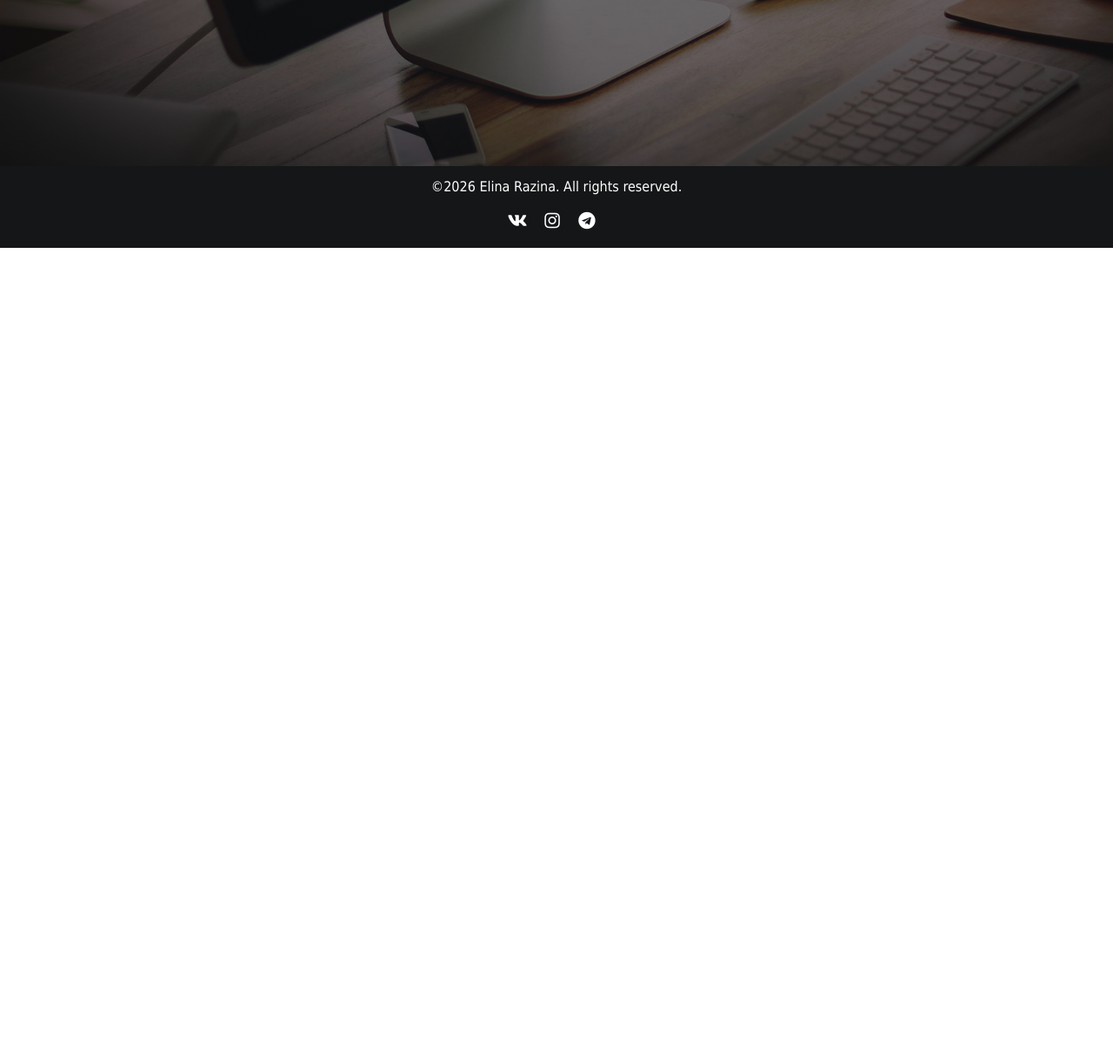
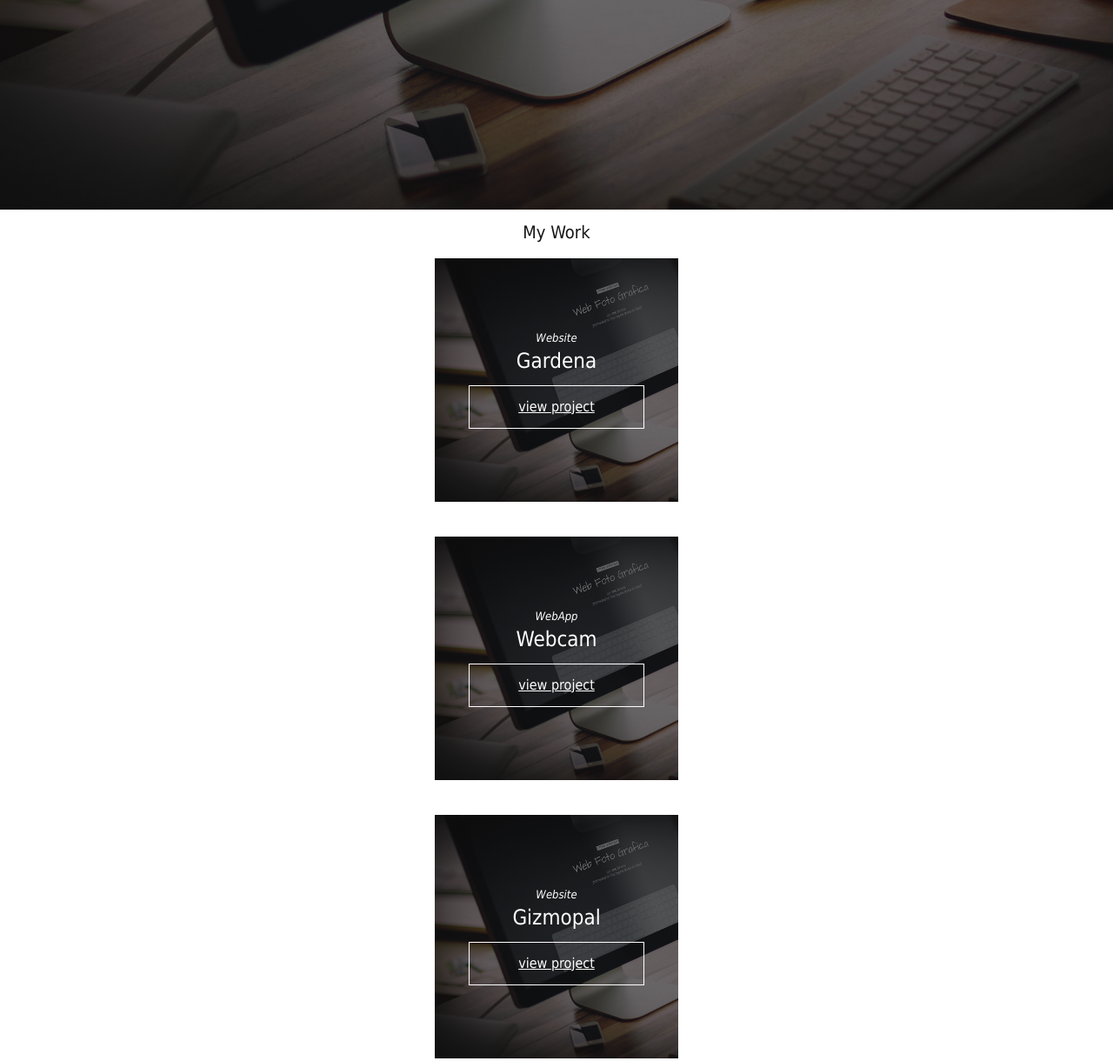
Before and after one commit to ERazina/myPortfolioSite, a website: page src/pug/index.pug in a window 1280 px wide. Shown: the part 559-1779 px from the top of the page at 87% size. Before the commit the page ends 844 px from the top, so only its background shows below. Drawn offline with nearby package versions, Linux system fonts and the light colour scheme; files that its build step writes are made by us from their sources; files whose address does not match are found by name.

Commit message:
portfolio added

```diff
--- a/src/pug/index.pug
+++ b/src/pug/index.pug
@@ -72,14 +72,23 @@ html(lang="en")
             //- a.about-link(href="/contact.html") contact me
 
 
-        //- .portfolaio#portfolio
-        //-     h2 My Work
+        .portfolio#portfolio
+            h2 My Work
+            .wrap-container
+                .portfolio-card
+                    h4.portfolio-what Website
+                    h3.portfolio-name Gardena
+                    a.portfolio-link(href="/gardena.html") view project
+                .portfolio-card
+                    h4.portfolio-what WebApp
+                    h3.portfolio-name Webcam
+                    a.portfolio-link(href="/webcam.html") view project
+                .portfolio-card
+                    h4.portfolio-what Website
+                    h3.portfolio-name Gizmopal
+                    a.portfolio-link(href="/gizmopal.html") view project
         //-     .portfolio-card
-
-        //-     .portfolio-card
-        //-     .portfolio-card
-        //-     .portfolio-card
-        //-     a.about-link(href="") view more projects
+        a.about-link(href="") view more projects
 
         //- .skills#skills
         //-     h2.h2heading My skill levels
--- a/src/scss/style.scss
+++ b/src/scss/style.scss
@@ -30,6 +30,7 @@ $back: rgba(9, 10, 10, 0.6);
     line-height: 30px;
     color: black;
 }
+
 body{
     font-family: 'PT Sans', Tahoma, Verdana, sans-serif;
 }
@@ -252,33 +253,86 @@ body{
     }
 
     .portfolio{
+        margin-top: 16px;
+        margin-bottom: 16px;
         width: 100%;
         display: flex;
-        flex-direction: row;
+        flex-direction: column;
         flex-wrap: wrap;
 
-        &-card{
-            width: 33%;
-            height: 100px;
+        h2{
+            @include h2;
+            color: $c;
+            font-size: 20px;
         }
-        &-card:first-child{
-            background: red;
+
+        .wrap-container{
+            display: flex;
+            flex-direction: column;
+            align-items: center;
+
+
+
+            .portfolio-card{
+                width: 280px;
+                height: 280px;
+                margin: 20px;
+                background-color: rgba(9, 10, 10, 0.6);
+                background-image: linear-gradient(to top, rgba(21, 22, 23, 0.6), rgba(21, 21, 22,0.6)),
+                url('../img/cover.jpg');
+                background-size: cover;
+                display: flex;
+                flex-direction: column;
+                justify-content: center;
+                color: $white;
+                font-size: 16px;
+                align-content: center;
+                align-items: center;
+
+                .portfolio-what{
+                    font-style: italic;
+                    padding-bottom: 8px;
+                    font-size: 13px;
+                }
+
+                .portfolio-name{
+                    font-size: 24px;
+                }
+                .portfolio-link{
+                    display: flex;
+                    justify-content: center;
+                    color: #ffffff;
+                    border: 1px solid #ffffff;
+                    margin-top: 16px;
+                    padding-top: 16px;
+                    padding-bottom: 16px;
+                    width: 200px;
+                }
+            }
+            .portfolio-card:first-child{
+                background-image: linear-gradient(to top, rgba(21, 22, 23, 0.6), rgba(21, 21, 22,0.6)),
+                url('../img/cover.jpg');
+            }
+            .portfolio-card:nth-child(2){
+                background-image: linear-gradient(to top, rgba(21, 22, 23, 0.6), rgba(21, 21, 22,0.6)),
+                url('../img/cover.jpg');
+            }
+            .portfolio-card:nth-child(3){
+                background-image: linear-gradient(to top, rgba(21, 22, 23, 0.6), rgba(21, 21, 22,0.6)),
+                url('../img/cover.jpg');
+            }
+            // &-card:nth-child(4){
+            //     background: gray;
+            // }
+            // &-card:nth-child(5){
+            //     background: green;
+            // }
+            // &-card:nth-child(6){
+            //     background: black;
+            // }
         }
-        &-card:nth-child(2){
-            background: yellow;
-        }
-        &-card:nth-child(3){
-            background: blue;
-        }
-        &-card:nth-child(4){
-            background: gray;
-        }
-        &-card:nth-child(5){
-            background: green;
-        }
-        &-card:nth-child(6){
-            background: black;
-        }
+
+
 
     }
 
@@ -314,7 +368,7 @@ body{
     .footer{
         width: 100%;
         min-height: 50px;
-        margin-top: -50px;
+        margin-top: 0px;
         display: flex;
         background: $c;
         justify-content: center;
```
